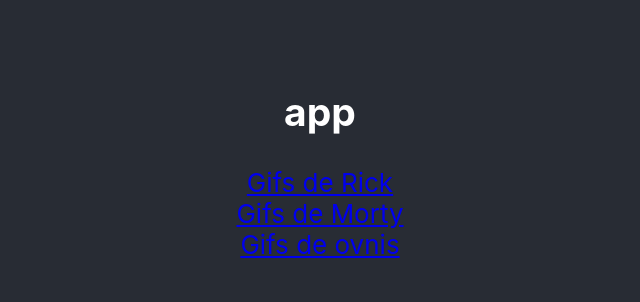
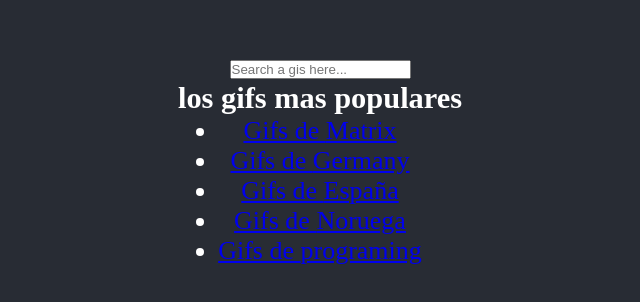
Before and after one commit to facuricher/giffy, a React (Create React App) app: page / in a window 1280 px wide. Shown: the part 242-544 px from the top of the page, without its empty margins (320-960 px from the left). Built offline with nearby package versions, Linux system fonts and the light colour scheme.

Commit message:
agregando un buscador con wouter

```diff
--- a/src/App.js
+++ b/src/App.js
@@ -1,18 +1,19 @@
 import './App.css';
-import ListOfGifs from './components/ListOfGifs';
-import { Link ,Route } from "wouter"
+import ListOfGifs from './components/ListOfGifs/ListOfGifs';
+import { Route } from "wouter"
+import Home from './components/pages/Home';
 
 function App() {
 
   return (
     <div className="App">
       <section className="App-content">
-        <h1>app</h1>
-        <Link to='/gif/rick'>Gifs de Rick</Link>
-        <Link to='/gif/morty'>Gifs de Morty</Link>
-        <Link to='/gif/ovni'>Gifs de ovnis</Link>
+        <Route
+        component={Home}
+        path='/'
+        />
         <Route component={ListOfGifs}
-        path="/gif/:keyword"/>
+        path="/search/:keyword"/>
       </section>
     </div>
   );
--- a/src/components/ListOfGifs.jsx
+++ b/src/components/ListOfGifs/ListOfGifs.jsx
@@ -1,6 +1,6 @@
 import {useEffect ,useState } from 'react';
-import getGifs from '../services/getGifs';
-import Gif from "./Gif"
+import getGifs from '../../services/getGifs';
+import Gif from "../Gif/Gif"
 
 export default function ListOfGifs ({params}){
     const {keyword} = params
--- /dev/null
+++ b/src/components/pages/Home/index.jsx
@@ -0,0 +1,37 @@
+import { useState} from "react"
+import {Link, useLocation} from "wouter"
+
+const POPULAR_GIFS = ['Matrix', 'Germany', 'España', 'Noruega', 'programing']
+
+export default function Home () {
+ const [keyword, setKeyword] =  useState('')
+ const [path, pushLocation] = useLocation()
+
+console.log(path)
+ const handleSubmit = evt =>{
+    evt.preventDefault()
+    pushLocation(`/search/${keyword}`)
+ }
+
+ const handleChange = evt =>{
+     setKeyword(evt.target.value)
+ }
+
+    return(
+        <>
+        <form onSubmit={handleSubmit}>
+            <input placeholder="Search a gis here..." onChange={handleChange} type="text" value={keyword} />
+        </form>
+        <h3>los gifs mas populares</h3>
+        <ul>
+            {
+                POPULAR_GIFS.map((popularGif)=>(
+                    <li key={popularGif}>
+                        <Link to={`/search/${popularGif}`} > Gifs de {popularGif}</Link>
+                    </li>
+                ))
+            }
+        </ul>
+        </>
+    )
+}
--- a/src/index.css
+++ b/src/index.css
@@ -1,13 +1,5 @@
-body {
+*{
   margin: 0;
-  font-family: -apple-system, BlinkMacSystemFont, 'Segoe UI', 'Roboto', 'Oxygen',
-    'Ubuntu', 'Cantarell', 'Fira Sans', 'Droid Sans', 'Helvetica Neue',
-    sans-serif;
-  -webkit-font-smoothing: antialiased;
-  -moz-osx-font-smoothing: grayscale;
+  padding: 0;
+  box-sizing: border-box;
 }
-
-code {
-  font-family: source-code-pro, Menlo, Monaco, Consolas, 'Courier New',
-    monospace;
-}
```
Also changed, not shown: src/components/Gif/Gif.jsx (renamed from src/components/Gif.jsx), src/components/pages/Detail/index.jsx (added).
